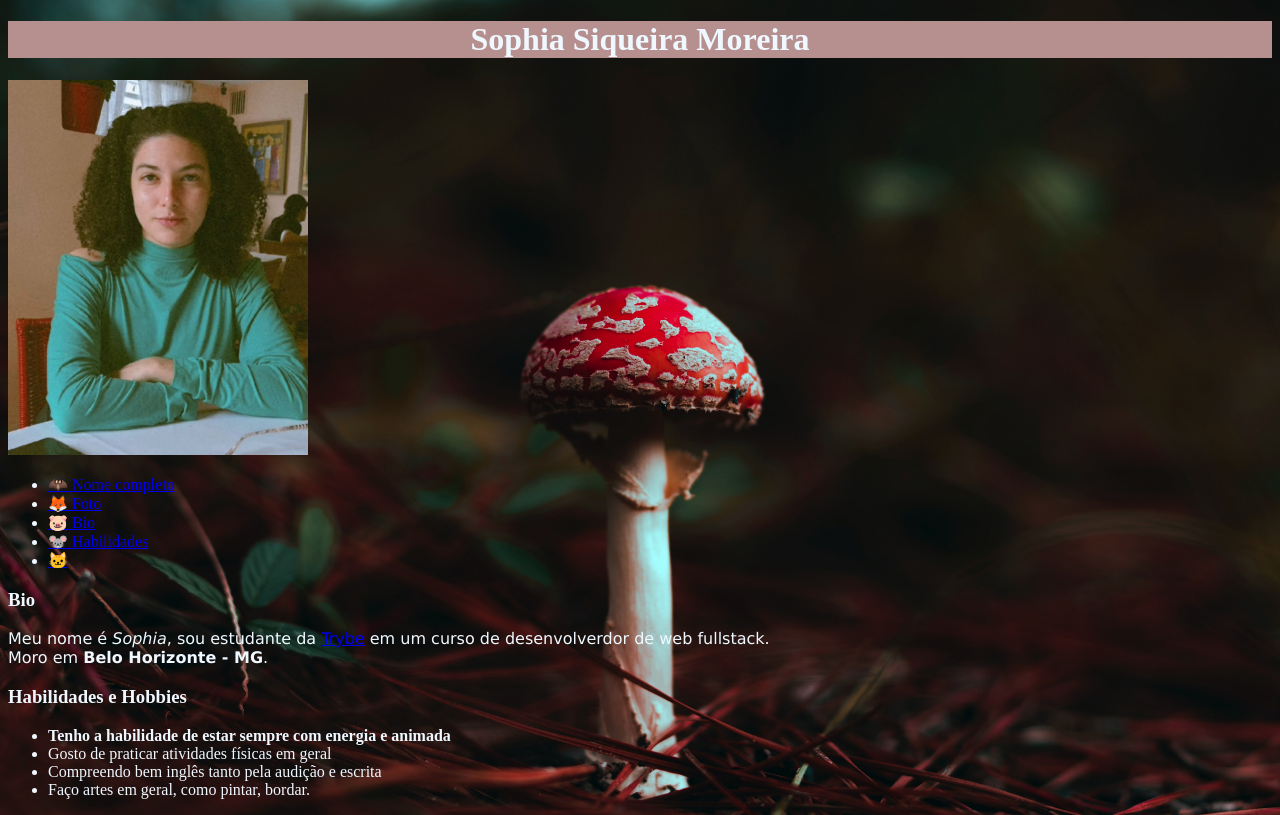
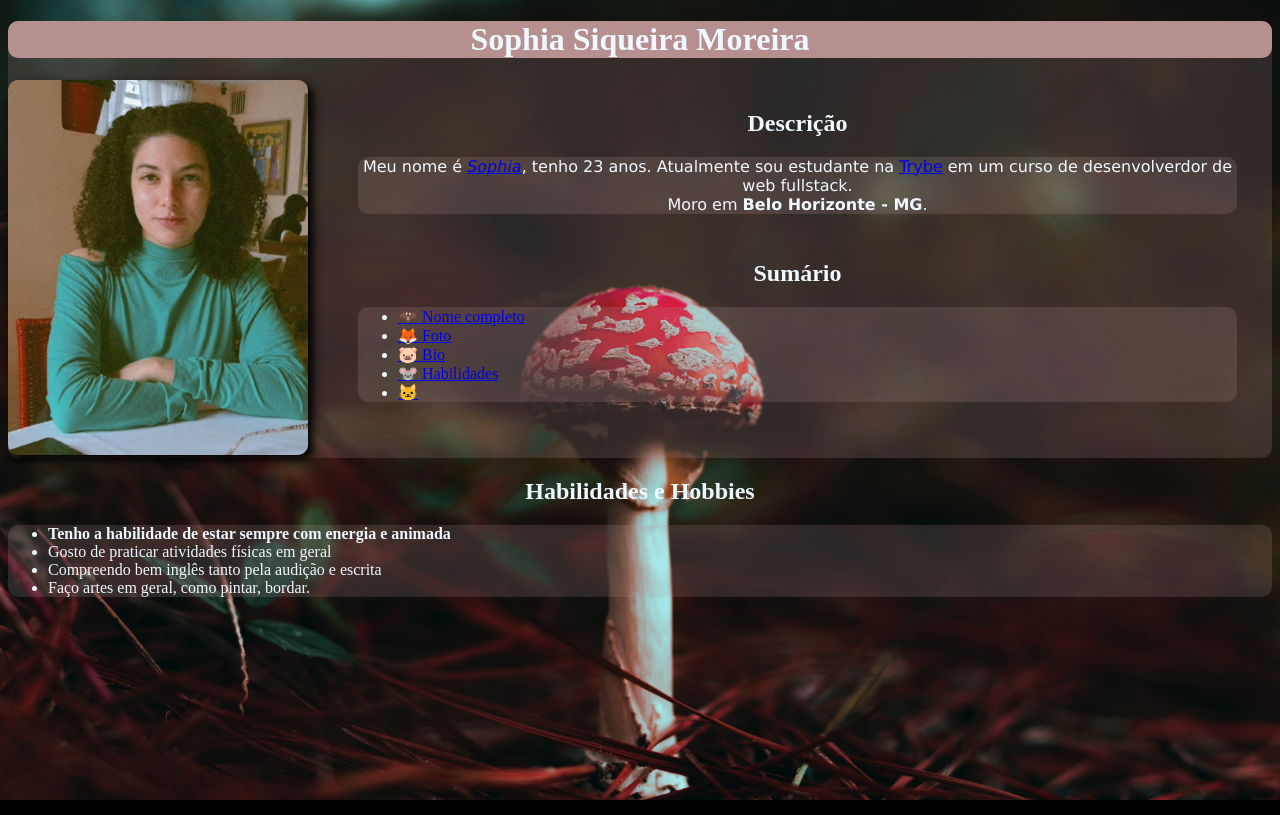
Before and after one commit to SophiaSM/Portif-lio, a plain HTML site: page index.html in a window 1280 px wide. Drawn offline with Linux system fonts and the light colour scheme.

Commit message:
Layout portifolio

```diff
--- a/index.css
+++ b/index.css
@@ -1,26 +1,66 @@
+.cabeçalho {
+  background-color: rgb(182, 143, 143, 0.2);
+  border-radius: 10px;
+  position: relative;
+  padding-bottom: 30px;
+}
+.img-desc {
+  min-height: 348px;
+}
 h1 {
   text-align: center;
-    font-family: 'Times New Roman', Times, serif;
+  font-family: "Times New Roman", Times, serif;
   background-color: rgb(182, 143, 143);
+  border-radius: 10px;
 }
+h2 {
+  text-align: center;
+}
+
 .foto {
   width: 300px;
+  border-radius: 10px; /*para colocar borda arredondada*/
+  align-items: center;
+  box-shadow: 5px 5px 10px black;
+  display: block;
+  margin-left: auto;
+  margin-right: auto;
+  float: left;
 
 }
-p{
-    text-align: start;
+p {
+  text-align: center;
   font-family: Verdana, Geneva, Tahoma, sans-serif;
+  background-color: rgb(182, 143, 143, 0.2);
+  border-radius: 10px;
+  text-decoration: none;
+}
+.description {
+  padding-left: 350px;
+  padding-right: 35px;
+  padding-top: 10px;
+}
+.summary {
+  padding-left: 350px;
+  padding-right: 35px;
+  padding-top: 10px;
 }
 body {
   background-color: rgb(0, 0, 0);
   background-image: url(Imagens/mushss.jpg);
-    background-size:cover;
+  background-size: cover;
   color: aliceblue;
-
 }
 li:hover {
-    background-color: rgb(31, 73, 31);
+  background-color: rgb(76, 129, 116);
   color: aliceblue;
   width: fit-content;
-
 }
+ul {
+  background-color: rgb(182, 143, 143, 0.2);
+  border-radius: 10px;
+}
+li {
+  color: aliceblue;
+  text-decoration: none;
+}
--- a/index.html
+++ b/index.html
@@ -8,8 +8,16 @@
         <title style="font-family:Georgia, 'Times New Roman', Times, serif">Portifólio de Sophia</title>
     </head>
     <body>
+        <header class="cabeçalho">
             <h1 id="name" class="sop"> Sophia Siqueira Moreira</h1>
+            <div class="img-desc">
                 <img src="Imagens/me.jpeg" alt="Garota de blusa verde com braços cruzados, cabelo cacheado olhando fixamente para a câmera"  id="sop" class="foto">
+                <div class="description">
+                    <h2 id="bio">Descrição</h2>
+                    <p>Meu nome é <em><a href="https://www.linkedin.com/in/sophiasm">Sophia</a></em>, tenho 23 anos. Atualmente sou estudante na <a href=https://www.betrybe.com>Trybe</a> em um curso de desenvolverdor de web fullstack. <br> Moro em <strong>Belo Horizonte - MG</strong>. </p>
+                </div>
+                <div class="summary">
+                    <h2>Sumário</h2>
                     <ul>
                         <li><a href="#name">🦇 Nome completo</a></li>
                         <li><a href="#sop">🦊 Foto</a></li>
@@ -17,14 +25,27 @@
                         <li><a href="#hab">🐭 Habilidades</a></li>
                         <li><a href="https://genrandom.com/cats/" target="_blank">🐱</a></li>
                     </ul>
-        <h3 id="bio">Bio</h3>
-        <p>Meu nome é<em> Sophia</em>, sou estudante da <a href=https://www.betrybe.com>Trybe</a> em um curso de desenvolverdor de web fullstack. <br> Moro em <strong>Belo Horizonte - MG</strong>. </p>
-        <h3 id="hab">Habilidades e Hobbies</h3>
+                </div>
+            </div>
+        </header>
+        <main>
+            <!-- <h2>Sumário</h2>
+            <ul>
+                <li><a href="#name">🦇 Nome completo</a></li>
+                <li><a href="#sop">🦊 Foto</a></li>
+                <li><a href="#bio">🐷 Bio</a></li>
+                <li><a href="#hab">🐭 Habilidades</a></li>
+                <li><a href="https://genrandom.com/cats/" target="_blank">🐱</a></li>
+            </ul> -->
+            <!-- <h2 id="bio">Bio</h2>
+            <p>Meu nome é<em> Sophia</em>, sou estudante da <a href=https://www.betrybe.com>Trybe</a> em um curso de desenvolverdor de web fullstack. <br> Moro em <strong>Belo Horizonte - MG</strong>. </p> -->
+            <h2 id="hab">Habilidades e Hobbies</h2>
             <ul class="bgul">
                 <li><strong>Tenho a habilidade de estar sempre com energia e animada</strong></li>
                 <li class="sport">Gosto de praticar atividades físicas em geral</li>
                 <li>Compreendo bem inglês tanto pela audição e escrita</li>
                 <li>Faço artes em geral, como pintar, bordar.</li>
             </ul>
+        </main>
     </body>
 </html>
```
Lines whose indentation alone changed are shown as unchanged.
